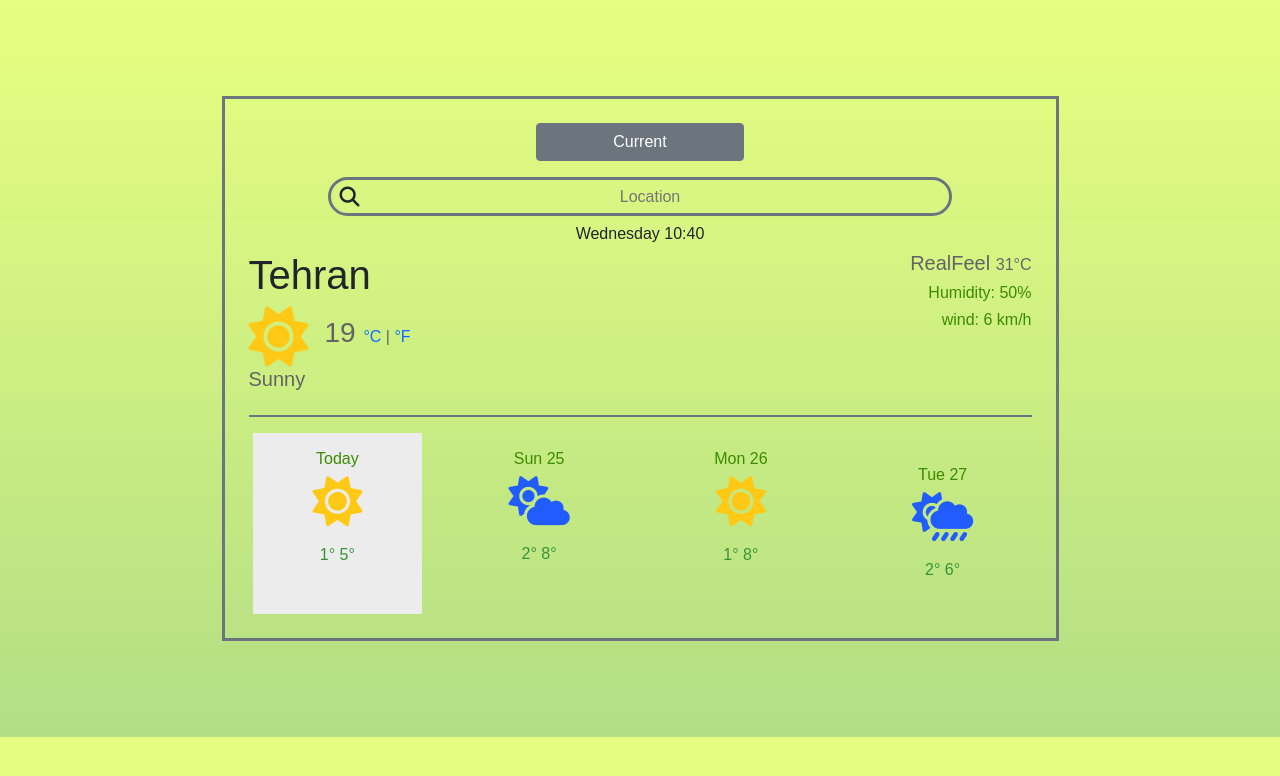
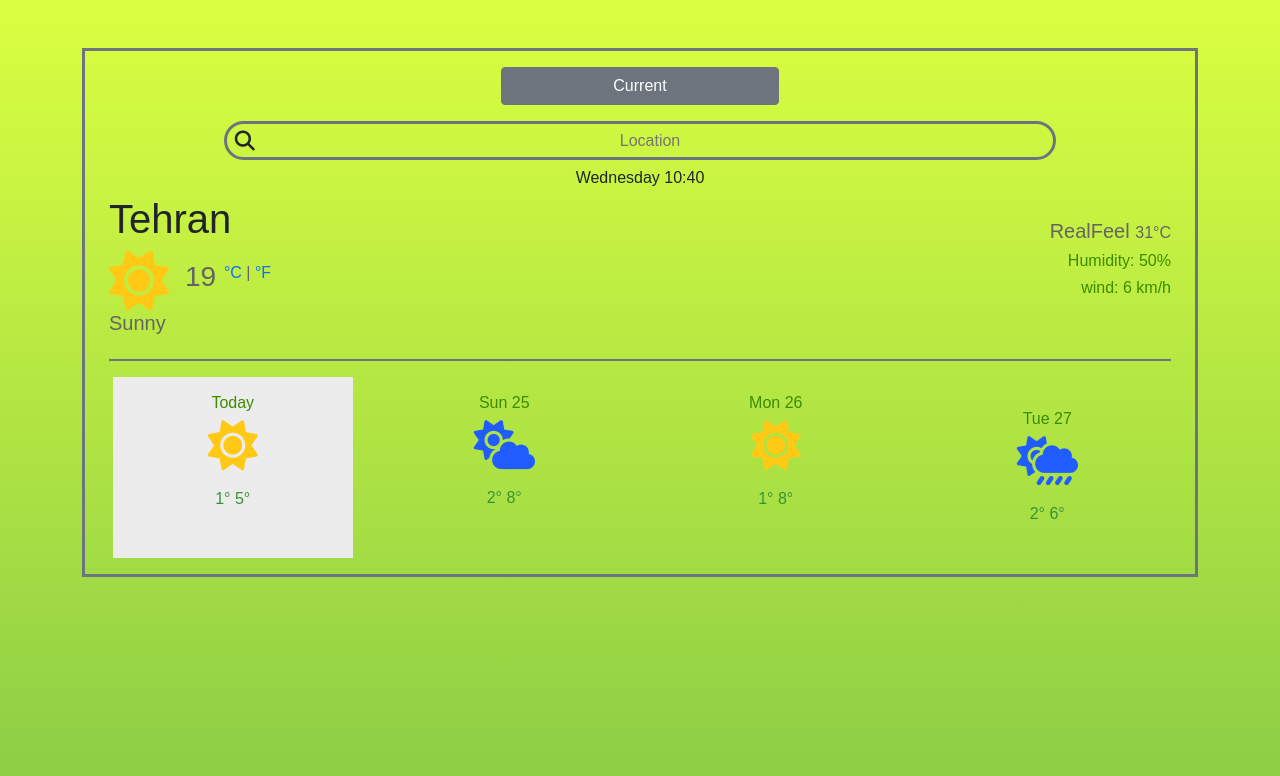
Before and after one commit to Razi86/weather-app, a website built with Parcel: page index.html in a window 1280 px wide. Built offline with nearby package versions, Linux system fonts and the light colour scheme; a web font is replaced by a local one.

Commit message:
fix some problems with css

```diff
--- a/index.html
+++ b/index.html
@@ -26,9 +26,9 @@
   </head>
 
   <body>
-    <div class="container py-5">
-      <div class="mx-auto w-75 py-4 my-5 border border-3 border-secondary">
-        <button id="current-btn" class="w-25 mx-auto btn btn-secondary mb-3">
+    <div class="container pt-5">
+      <div class="pt-3 border border-3 border-secondary">
+        <button id="current-btn" class="d-block w-25 mx-auto btn btn-secondary mb-3">
           Current
         </button>
         <form id="search-form">
@@ -48,29 +48,30 @@
         </form>
         <div class="px-4">
           <div class="row">
-            <div class="col-7">
+            <div class="col">
               <h1 id="city-name">Tehran</h1>
               <div class="d-flex align-items-center">
                 <i class="fas fa-sun big-sun"></i>
                 <h3 class="ms-3 gray-color">
-                  <span id="temperature">19</span>
-                  <span class="fs-6">
+                  <span id="temperature">19
+                  <sup class="fs-6">
                     <a href="#" id="change-to-C">°C</a>
                     |
                     <a href="#" id="change-to-F">°F</a>
-                  </span>
+                  </sup>
+                </span>
                 </h3>
               </div>
               <h5 class="desc gray-color">Sunny</h5>
             </div>
-            <div class="col-5 gray-color text-end">
+            <div class="col gray-color text-end pt-4">
               <h5>RealFeel <span class="fs-6">31°C</span></h5>
               <h6>Humidity: <span id="humidity">50</span>%</h6>
               <h6>wind: <span id="wind">6</span> km/h</h6>
             </div>
           </div>
           <hr class="border border-secondary opacity-100" />
-          <div class="row gray-color">
+          <div class="row gray-color pb-3">
             <div class="col py-3 mx-3 text-center selected-box">
               <h6>Today</h6>
               <i class="fas fa-sun small-sun"></i>
--- a/styles.css
+++ b/styles.css
@@ -1,4 +1,4 @@
-body {
+body,html {
   font-family: sans-serif;
   background: rgb(207, 255, 0);
   background: linear-gradient(
@@ -6,6 +6,7 @@ body {
     rgba(207, 255, 0, 0.49933476808692223) 0%,
     rgba(95, 186, 0, 0.4797269249496674) 100%
   );
+  height: 100%;
 }
 
 h1 {
@@ -51,7 +52,3 @@ p {
 a {
   text-decoration: none;
 }
-
-#current-btn {
-  display: block;
-}
```
